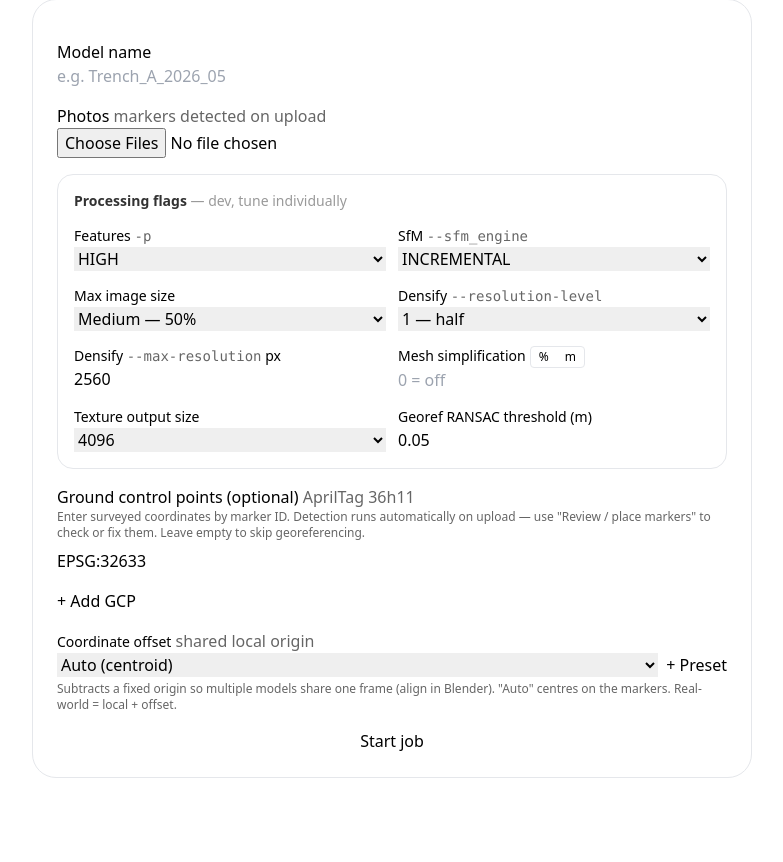
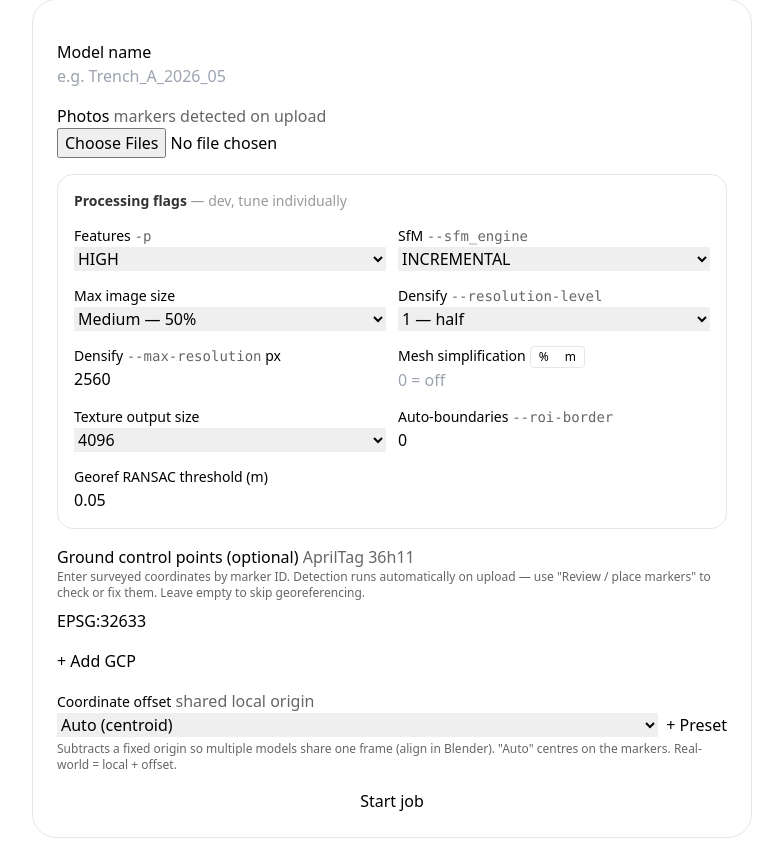
Before and after one commit to Ben-Mik/Relief3D, a Flask app: page /projects/1/new-job in a window 1280 px wide. Shown: the part 213-1075 px from the top of the page, without its empty margins (248-1031 px from the left). Before the commit the page ends 991 px from the top, so only its background shows below. Run offline with Flask 3, Linux system fonts and the light colour scheme; style sheets or scripts are compiled from the project's sources.

Commit message:
Upgrade OpenMVS to v2.4.0 + add auto-boundaries (--roi-border) option
Co-Authored-By: Claude Sonnet 4.6 <noreply@anthropic.com>

```diff
--- a/app.py
+++ b/app.py
@@ -193,6 +193,7 @@ def new_job(project_id):
             "max_resolution": int(request.form.get("max_resolution", 2560)),
             "edge_length": float(request.form.get("edge_length") or 0),
             "decimate": float(request.form.get("decimate") or 0),
+            "roi_border": float(request.form.get("roi_border") or 0),
             "texture_out_size": int(request.form.get("texture_out_size") or 0),
             "ransac_threshold": float(request.form.get("ransac_threshold") or 0.05),
         }
@@ -489,6 +490,7 @@ def _write_report(output_dir, job_id, options, report):
         f"Densify max-resolution:   {o['max_resolution']} px",
         f"Mesh edge-length:         {edge} m" + ("" if edge else " (off)"),
         f"Mesh decimate ratio:      {o['decimate'] or 'off'}",
+        f"Auto-boundaries:          {o.get('roi_border') or 'off'}",
         f"Texture output size:      {o['texture_out_size'] or 'unchanged'}",
         f"Georef RANSAC threshold:  {o['ransac_threshold']} m",
         "",
--- a/openmvg.py
+++ b/openmvg.py
@@ -117,13 +117,14 @@ def reconstruct(work_dir, options, gcp_coords=None, observations=None,
     # Keeping the mesh small here also keeps TextureMesh fast.
     edge = f" --edge-length {o['edge_length']}" if float(o.get("edge_length") or 0) > 0 else ""
     decimate = f" --decimate {o['decimate']}" if 0 < float(o.get("decimate") or 0) < 1 else ""
+    roi = f" --roi-border {o['roi_border']}" if float(o.get("roi_border") or 0) > 0 else ""
     mvs = (
         f"set -e;"
         f"mkdir -p mvs;"
         f"openMVG_main_openMVG2openMVS -i {R}/sfm_data.json -o mvs/scene.mvs -d mvs/undist;"
         f"cd mvs;"
-        f"DensifyPointCloud scene.mvs --resolution-level {o['resolution_level']} --max-resolution {o['max_resolution']};"
-        f"ReconstructMesh scene_dense.mvs{edge}{decimate};"
+        f"DensifyPointCloud scene.mvs --resolution-level {o['resolution_level']} --max-resolution {o['max_resolution']}{roi};"
+        f"ReconstructMesh scene_dense.mvs{edge}{decimate}{roi};"
         # Export PLY (the default): OpenMVS v2.3.0's OBJ writer segfaults during
         # export on this build, while PLY is reliable. PLY carries UVs + a
         # sidecar texture PNG; the 3D-Annotator three.js loader takes PLY + PNG.
--- a/templates/new_job.html
+++ b/templates/new_job.html
@@ -96,6 +96,11 @@
                     <option value="16384">16384</option>
                     <option value="0">Unchanged</option>
                 </select>
+            </div>
+            <div>
+                <label class="label py-1"><span class="label-text text-sm">Auto-boundaries <code class="opacity-60">--roi-border</code></span></label>
+                <input type="number" step="any" min="0" name="roi_border" value="0"
+                       class="input input-bordered input-sm w-full" placeholder="0 = off">
             </div>
             <div>
                 <label class="label py-1"><span class="label-text text-sm">Georef RANSAC threshold (m)</span></label>
```
Also changed, not shown: 1 other file.
